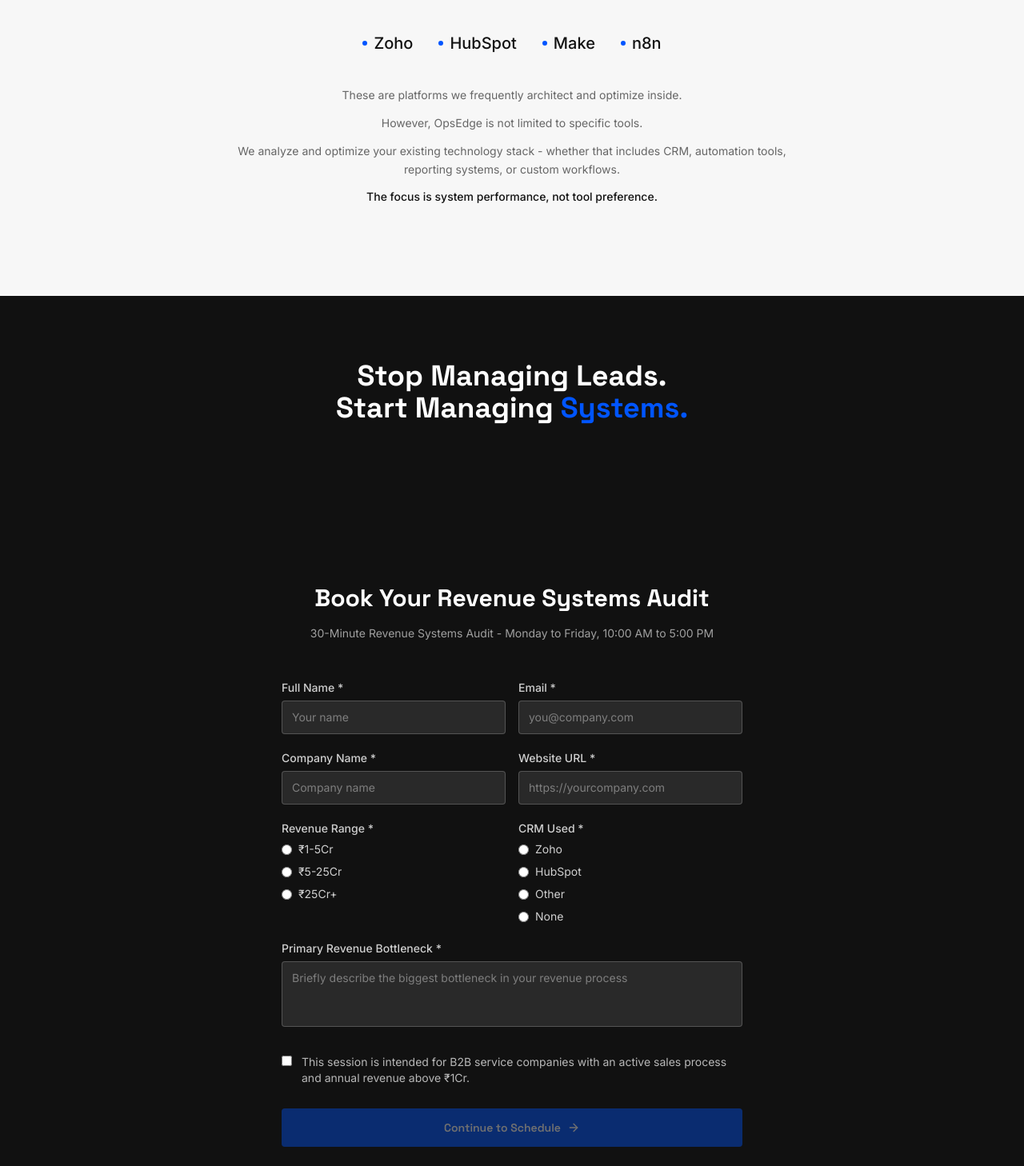
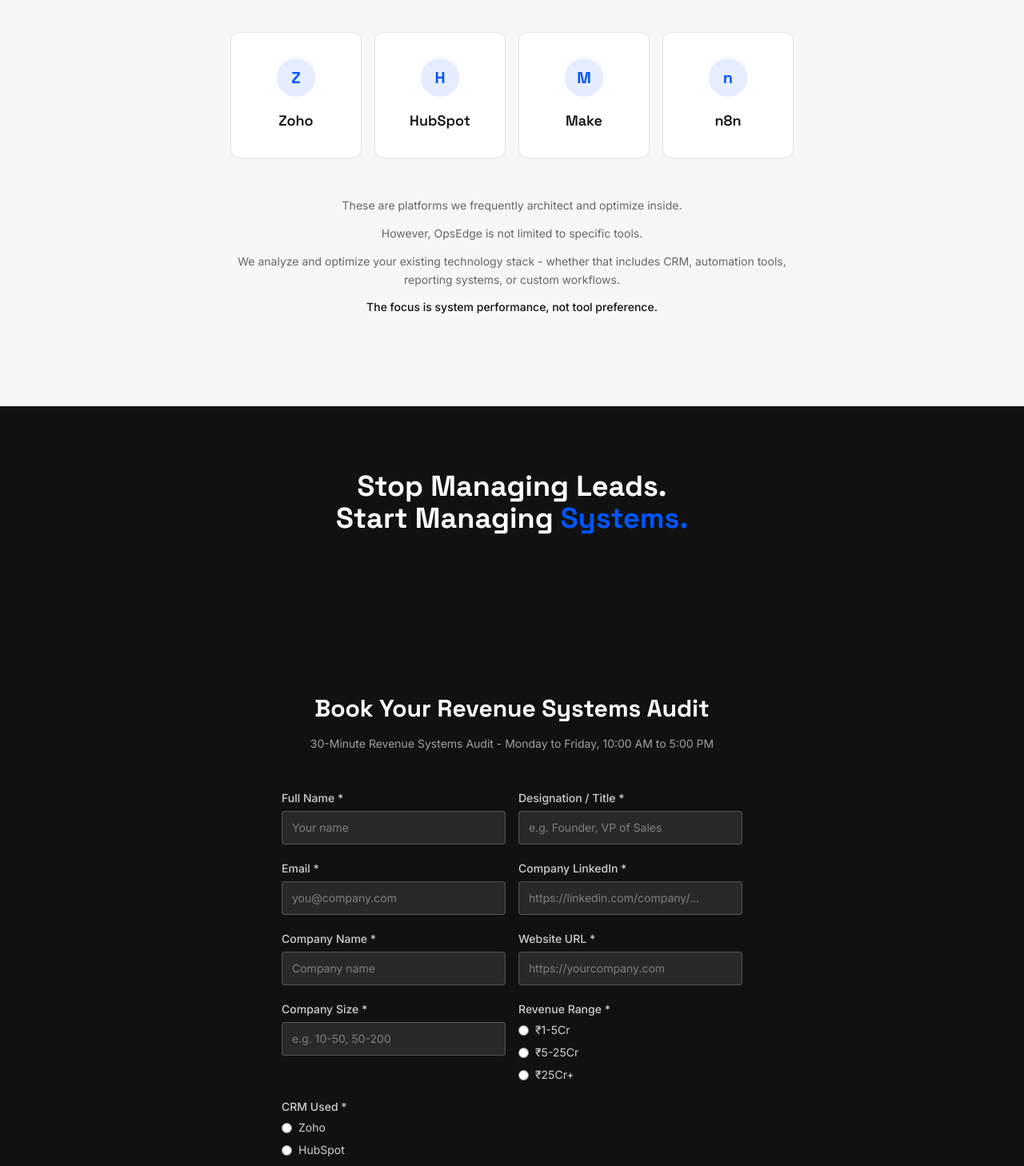
Before and after one commit to shilldas-hub/opsedge, a React (Vite) app: page / in a window 1280 px wide. Shown: the part 3621-5079 px from the top of the page at 80% size. Built offline with nearby package versions, Linux system fonts and the light colour scheme; the HTML template or start-up script is replaced by a standard one.

Commit message:
feat: add missing lead fields and redesign systems section

```diff
--- a/src/components/BookingSection.tsx
+++ b/src/components/BookingSection.tsx
@@ -18,14 +18,17 @@
 
 const BookingSection = () => {
   const [formData, setFormData] = useState({
+    name: "",
+    designation: "",
+    email: "",
+    companyLinkedin: "",
     companyName: "",
     websiteUrl: "",
+    companySize: "",
     revenueRange: "",
     crmUsed: "",
     bottleneck: "",
     qualified: false,
-    email: "",
-    name: "",
   });
   const [formSubmitted, setFormSubmitted] = useState(false);
   const [selectedDate, setSelectedDate] = useState<Date | null>(null);
@@ -39,14 +42,17 @@
   const detectedTZ = Intl.DateTimeFormat().resolvedOptions().timeZone;
 
   const isFormValid =
+    formData.name.trim() &&
+    formData.designation.trim() &&
+    formData.email.trim() &&
+    formData.companyLinkedin.trim() &&
     formData.companyName.trim() &&
     formData.websiteUrl.trim() &&
+    formData.companySize.trim() &&
     formData.revenueRange &&
     formData.crmUsed &&
     formData.bottleneck.trim() &&
-    formData.qualified &&
-    formData.email.trim() &&
-    formData.name.trim();
+    formData.qualified;
 
   const [isSubmitting, setIsSubmitting] = useState(false);
   const [submitError, setSubmitError] = useState("");
@@ -155,6 +161,20 @@
                 />
               </div>
               <div>
+                <label className="block text-sm font-medium mb-1.5 text-background/80">Designation / Title *</label>
+                <input
+                  type="text"
+                  required
+                  value={formData.designation}
+                  onChange={(e) => setFormData((p) => ({ ...p, designation: e.target.value }))}
+                  className="w-full px-3 py-2.5 bg-background/10 border border-background/20 rounded text-sm text-background placeholder:text-background/40 focus:outline-none focus:border-primary"
+                  placeholder="e.g. Founder, VP of Sales"
+                />
+              </div>
+            </div>
+
+            <div className="grid grid-cols-1 md:grid-cols-2 gap-4">
+              <div>
                 <label className="block text-sm font-medium mb-1.5 text-background/80">Email *</label>
                 <input
                   type="email"
@@ -163,6 +183,17 @@
                   onChange={(e) => setFormData((p) => ({ ...p, email: e.target.value }))}
                   className="w-full px-3 py-2.5 bg-background/10 border border-background/20 rounded text-sm text-background placeholder:text-background/40 focus:outline-none focus:border-primary"
                   placeholder="you@company.com"
+                />
+              </div>
+              <div>
+                <label className="block text-sm font-medium mb-1.5 text-background/80">Company LinkedIn *</label>
+                <input
+                  type="url"
+                  required
+                  value={formData.companyLinkedin}
+                  onChange={(e) => setFormData((p) => ({ ...p, companyLinkedin: e.target.value }))}
+                  className="w-full px-3 py-2.5 bg-background/10 border border-background/20 rounded text-sm text-background placeholder:text-background/40 focus:outline-none focus:border-primary"
+                  placeholder="https://linkedin.com/company/..."
                 />
               </div>
             </div>
@@ -194,6 +225,17 @@
 
             <div className="grid grid-cols-1 md:grid-cols-2 gap-4">
               <div>
+                <label className="block text-sm font-medium mb-1.5 text-background/80">Company Size *</label>
+                <input
+                  type="text"
+                  required
+                  value={formData.companySize}
+                  onChange={(e) => setFormData((p) => ({ ...p, companySize: e.target.value }))}
+                  className="w-full px-3 py-2.5 bg-background/10 border border-background/20 rounded text-sm text-background placeholder:text-background/40 focus:outline-none focus:border-primary"
+                  placeholder="e.g. 10-50, 50-200"
+                />
+              </div>
+              <div>
                 <label className="block text-sm font-medium mb-1.5 text-background/80">Revenue Range *</label>
                 <div className="space-y-2">
                   {REVENUE_OPTIONS.map((opt) => (
@@ -211,6 +253,9 @@
                   ))}
                 </div>
               </div>
+            </div>
+
+            <div className="grid grid-cols-1 md:grid-cols-1 gap-4">
               <div>
                 <label className="block text-sm font-medium mb-1.5 text-background/80">CRM Used *</label>
                 <div className="space-y-2">
--- a/src/pages/Index.tsx
+++ b/src/pages/Index.tsx
@@ -31,8 +31,8 @@
           href="#book-audit"
           onClick={scrollToBooking}
           className={`inline-flex items-center gap-2 px-5 py-2.5 text-sm font-medium rounded transition-all ${scrolled
-              ? "bg-primary text-primary-foreground hover:opacity-90"
-              : "bg-foreground text-background hover:opacity-90"
+            ? "bg-primary text-primary-foreground hover:opacity-90"
+            : "bg-foreground text-background hover:opacity-90"
             }`}
         >
           Book Audit
@@ -227,17 +227,21 @@
           <h2 className="font-heading text-2xl md:text-3xl font-bold mb-10 text-center">
             Systems We Work Inside
           </h2>
-          <ul className="flex flex-wrap items-center justify-center gap-x-8 gap-y-4 mb-10">
+          <div className="grid grid-cols-2 md:grid-cols-4 gap-4 mb-12">
             {platforms.map((p) => (
-              <li
+              <div
                 key={p.name}
-                className="flex items-center gap-2 text-lg md:text-xl font-medium text-foreground"
+                className="flex flex-col items-center justify-center p-6 md:p-8 rounded-xl bg-background border border-border shadow-sm hover:border-primary/50 hover:shadow-md hover:-translate-y-1 transition-all duration-300 group"
               >
-                <span className="w-1.5 h-1.5 rounded-full bg-primary flex-shrink-0" />
-                {p.name}
-              </li>
+                <div className="w-12 h-12 rounded-full bg-primary/10 text-primary flex items-center justify-center mb-4 group-hover:scale-110 transition-transform duration-300">
+                  <span className="font-heading text-xl font-bold">{p.letter}</span>
+                </div>
+                <span className="text-lg font-heading font-semibold text-foreground group-hover:text-primary transition-colors">
+                  {p.name}
+                </span>
+              </div>
             ))}
-          </ul>
+          </div>
           <div className="text-sm text-muted-foreground leading-relaxed space-y-3 text-center">
             <p>These are platforms we frequently architect and optimize inside.</p>
             <p>However, OpsEdge is not limited to specific tools.</p>
```
Also changed, not shown: api/zoho.js (+8 -3 lines).
